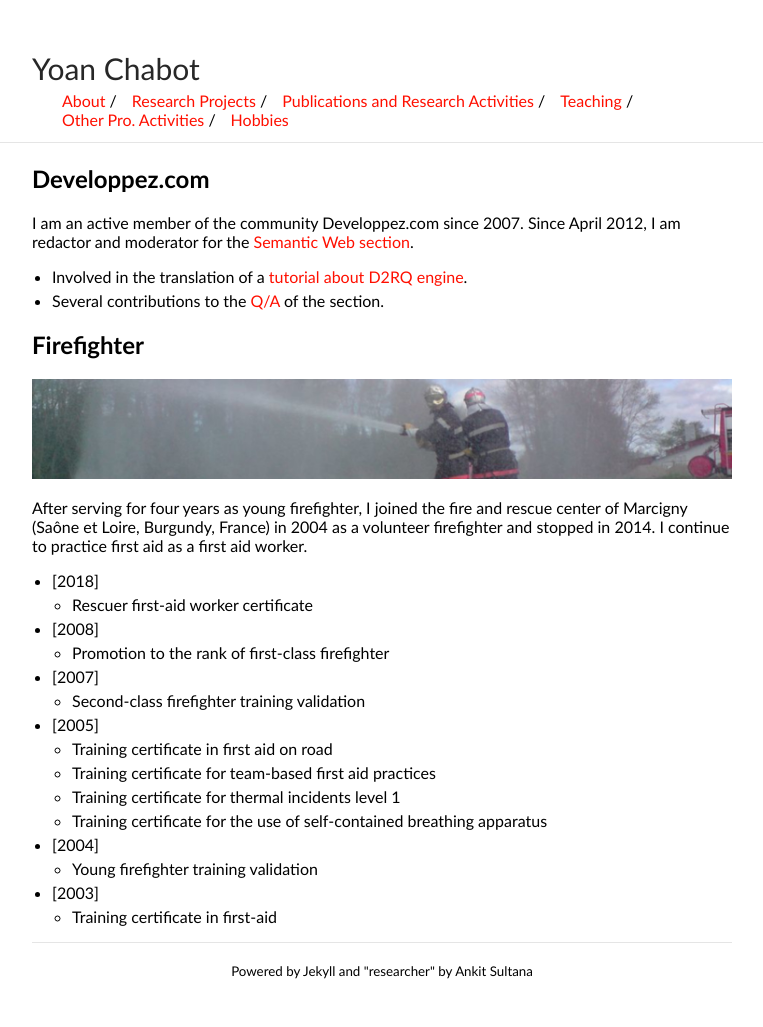
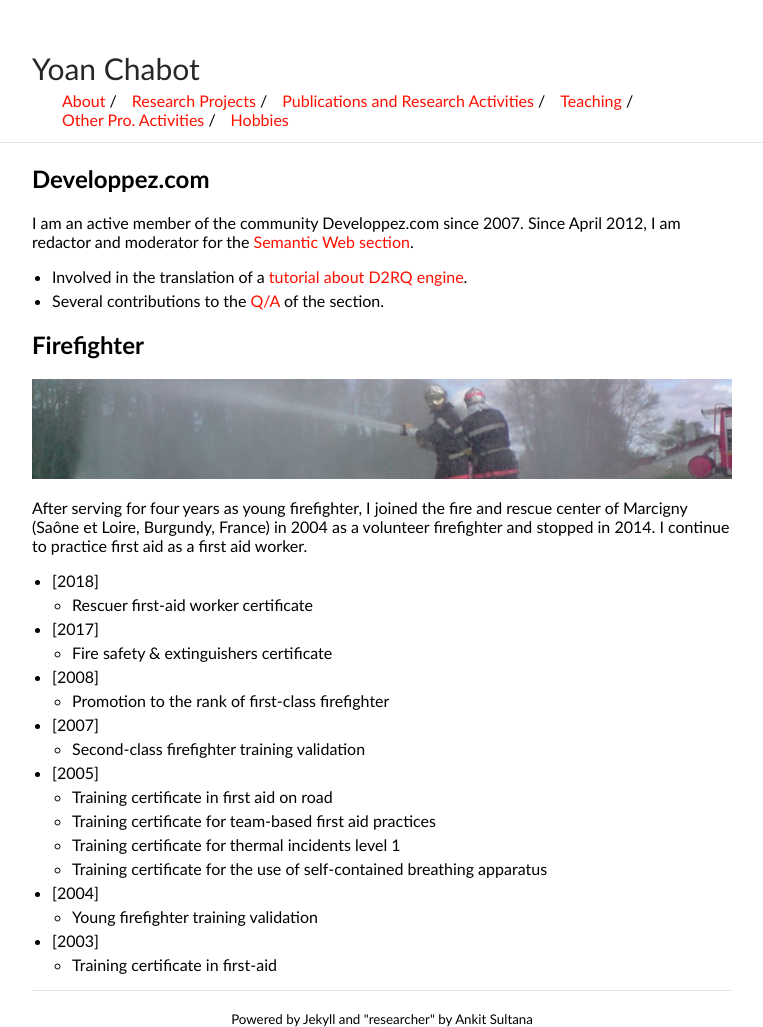
Before and after one commit to yoanchabot/yoanchabot.github.io, a Jekyll site: the page built from activities.md, in a window 1280 px wide. Shown: the whole page, without its empty margins (258-1021 px from the left). Built offline with Jekyll 4.4.1, drawn with Linux system fonts in a browser that asks for light colours; before the commit the page ends 979 px from its top, so only the background shows below that.

Commit message:
Update activities.md

```diff
--- a/activities.md
+++ b/activities.md
@@ -18,6 +18,8 @@ I continue to practice first aid as a first aid worker.
 
 * [2018]
   * Rescuer first-aid worker certificate
+* [2017]
+  * Fire safety & extinguishers certificate
 * [2008]
   * Promotion to the rank of first-class firefighter
 * [2007]
```
